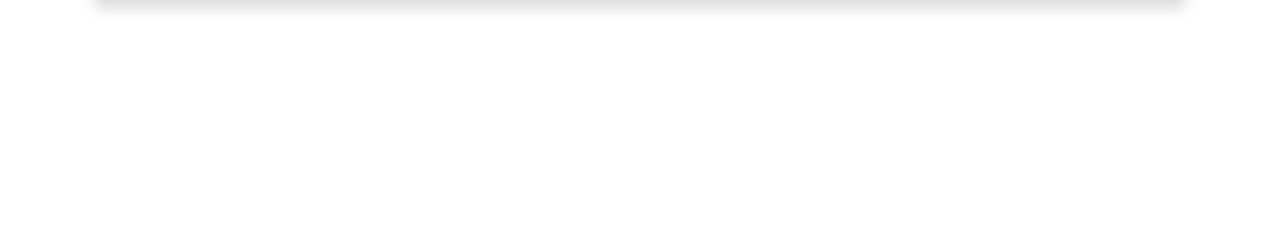
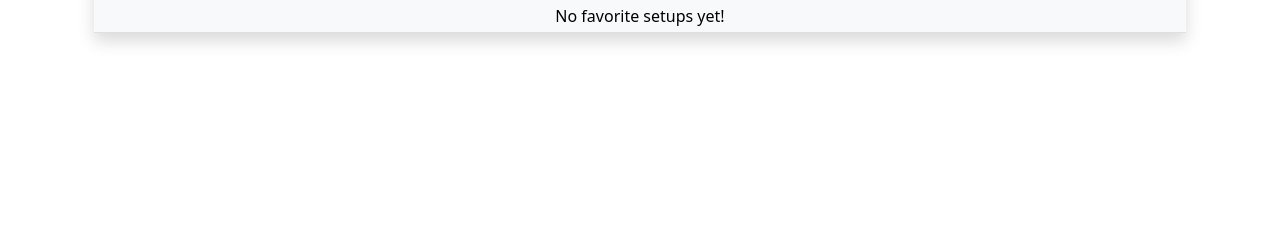
Before and after one commit to StevenRis/CS50-Final-Project, a Flask app: page /account in a window 1280 px wide. Shown: the part 205-449 px from the top of the page. Run offline with Flask 2, Linux system fonts and the light colour scheme; a user stored in the database is signed in; data comes from the database, SQL or seed files in the repository; both versions use the stored data as it was after the commit.

Commit message:
feat: add message if user does not have favorite setups

```diff
--- a/app.py
+++ b/app.py
@@ -55,7 +55,7 @@ def account():
 
         db = db_connection()
 
-        show_favorite_setups = db.execute("SELECT user_id, setup_id, surface, tyres, conditions FROM setups INNER JOIN favorite_setups ON setups.id=favorite_setups.setup_id INNER JOIN users ON users.id=favorite_setups.user_id WHERE user_id IN (SELECT id FROM users WHERE id=?)", [user_id]).fetchall()
+        show_favorite_setups = db.execute("SELECT user_id, setup_id, surface, tyres, conditions, brand, model, location_name FROM setups INNER JOIN favorite_setups ON setups.id=favorite_setups.setup_id INNER JOIN cars ON cars.id=setups.cars_id INNER JOIN locations ON locations.id=setups.locations_id INNER JOIN users ON users.id=favorite_setups.user_id WHERE user_id IN (SELECT id FROM users WHERE id=?)", [user_id]).fetchall()
 
         return render_template("account.html", username=username, cars=cars, setups=show_favorite_setups)
 
--- a/templates/account.html
+++ b/templates/account.html
@@ -15,26 +15,16 @@
                     <th class="text-center" colspan="100%">Favorite setups</th>
                 </tr>
             {% if session["user_id"] %}
+                {% if setups %}
                     {% for setup in setups %}
                     <tr class="table-light">
-                    <td class="text-start">IdOfSetup {{ setup["id"] }}</td>
                         <td class="text-start">userId {{ setup["user_id"] }}</td>
                         <td class="text-start">setup_Id {{ setup["setup_id"] }}</td>
-
-
-
                         <td class="text-start">{{ setup["brand"] }} {{ setup["model"] }}</td>
                         <td class="text-start">{{ setup["location_name"] }}</td>
                         <td class="text-start">Tyres: {{ setup["tyres"] }}</td>
                         <td class="text-start">Condition: {{ setup["conditions"] }}</td>
                         <td class="text-start">Surface: {{ setup["surface"] }}</td>
-                    <!-- <th class="text-start">Vehicle</th> -->
-                    <!-- <td class="text-start">Vehcicle: {{ setup["car_image"] }}</td> -->
-                    <!-- <img src="/static/images/cars/2000cc/{{ setup['car_image'] }}" alt="{{ setup['car_image'] }}" style="width: 100%"> -->
-                    <!-- <td class="text-start">Location: {{ setup["locations_id"] }}</td> -->
-                    <!-- <td class="text-start">{{ setup["model"] }}</td> -->
-
-
                     </tr>
                     {% endfor %}
                 {% else %}
@@ -42,6 +32,8 @@
                         <td class="text-center">No favorite setups yet!</td>
                     </tr>
                 {% endif %}
+            {% endif %}
+
             </table>
         </div>
     </div>
```
Also changed, not shown: database.db. Lines whose indentation alone changed are shown as unchanged.
